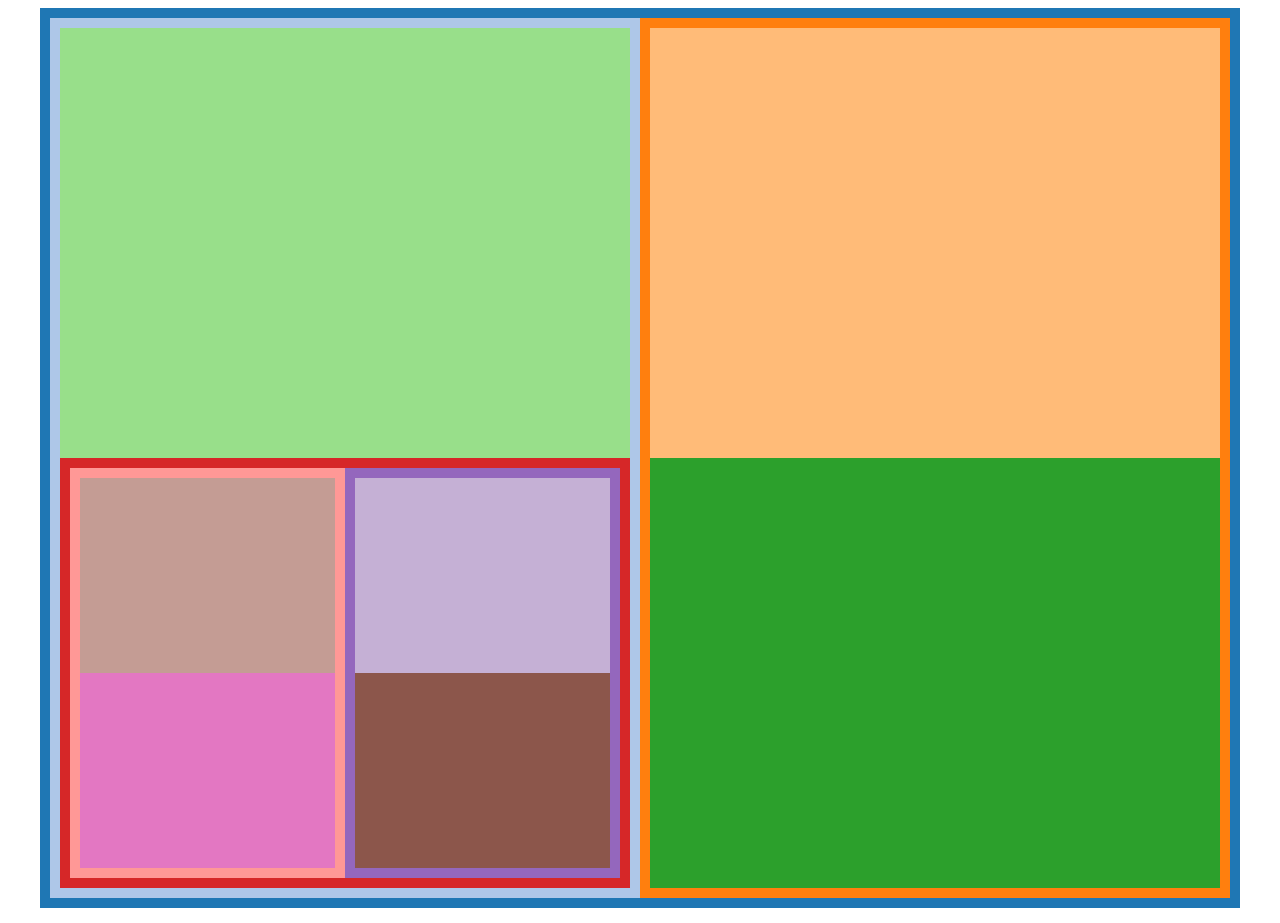
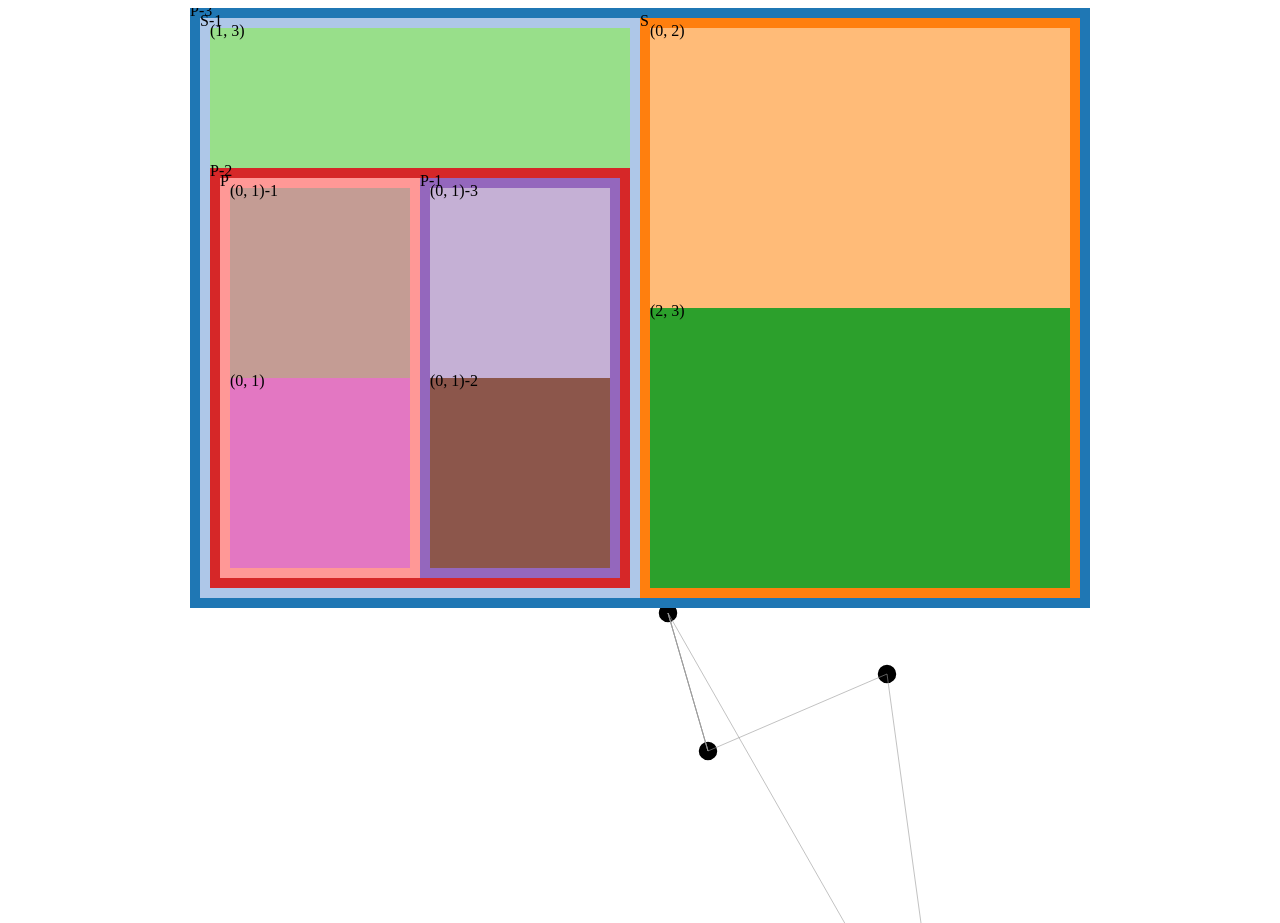
Before and after one commit to leotrs/DAGmaps, a plain HTML site: page dagmaps.html in a window 1280 px wide. Shown: the top 923 px of the page. Drawn offline with nearby package versions, Linux system fonts and the light colour scheme.

Commit message:
brushing and linking

```diff
--- a/dagmaps.html
+++ b/dagmaps.html
@@ -8,19 +8,37 @@
     <meta charset="UTF-8">
     <title>DAGmaps</title>
   </head>
+
+  <style>
+   .links line {
+       stroke: #999;
+       stroke-opacity: 0.6;
+   }
+
+   .nodes circle {
+       stroke: #fff;
+       stroke-width: 1.5px;
+   }
+  </style>
+
   <body>
-    <svg class="chart" style="display: block; margin: auto"></svg>
+    <svg id="dagmap" style="display: block; margin: auto"></svg>
+    <svg id="nodelink" style="display: block; margin: auto"></svg>
     <script type="text/javascript">
 
 
      /*** Basic stuff ***/
 
-     var width = 1200,
-         height = 900;
+     var width = 900,
+         height = 600;
 
-     var svg = d3.select(".chart")
-                 .attr("width", width)
-                 .attr("height", height);
+     var dagmap = d3.select("#dagmap")
+                       .attr("width", width)
+                       .attr("height", height);
+
+     var nodelink = d3.select("#nodelink")
+                      .attr("width", width)
+                      .attr("height", height);
 
      var color = d3.scaleOrdinal(d3.schemeCategory20);
 
@@ -50,32 +68,50 @@
 
      /*** DAGmap ***/
 
-     function layout(rect, sizes, labels) {
+     function layout(tree, rect, sizes, labels) {
          /* Find a partition of rect into rectangles Ri where area(Ri)
             is proportional to sizes[i]. */
          var padding = 10;
          var rects = [];
-         var num_rects = sizes.length;
+         /* var num_rects = sizes.length;*/
+         var num_children = labels.map(
+             lab => getChildren(tree, lab).length + 1);
+         var num_rects = num_children.reduce((a, b) => a + b, 0);
+
+         /* console.log(num_children);
+          * console.log(num_rects);*/
+
+         var rect_size, x, y;
 
          if (rect.height > rect.width) {
-             var rect_size = (rect.height - 2*padding) / num_rects;
-
-             for (var i=0; i < num_rects; i++) {
+             for (var i=0; i < sizes.length; i++) {
+                 rect_size = (rect.height - 2*padding) / num_rects;
+                 y = rect.y + padding;
+                 if (i > 0) {
+                     for (var j=0; j < i; j++) {
+                         y += rect_size * num_children[j];
+                     }
+                 }
                  rects.push({"x": rect.x + padding,
-                             "y": rect.y + padding + rect_size * i,
+                             "y": y,
                              "width": (rect.width - 2*padding),
-                             "height": (rect.height - 2*padding) / num_rects,
+                             "height": rect_size * num_children[i],
                              "label": labels[i]});
              }
          }
          else {
-             var rect_size = (rect.width - 2*padding) / num_rects;
-
-             for (var i=0; i < num_rects; i++) {
-                 rects.push({"y": rect.y + padding,
-                             "x": rect.x + padding + rect_size * i,
+             for (var i=0; i < sizes.length; i++) {
+                 rect_size = (rect.width - 2*padding) / num_rects;
+                 x = rect.x + padding;
+                 if (i > 0) {
+                     for (var j=0; j < i; j++) {
+                         x += rect_size * num_children[j];
+                     }
+                 }
+                 rects.push({"x": x,
+                             "y": rect.y + padding,
+                             "width": rect_size * num_children[i],
                              "height": (rect.height - 2*padding),
-                             "width": (rect.width - 2*padding) / num_rects,
                              "label": labels[i]});
              }
          }
@@ -94,7 +130,7 @@
         source and the sink. */
 
      function processNode(tree, node, rects, sizes) {
-         console.log('processing: ' + node);
+         /* console.log('processing: ' + node);*/
          var children = getChildren(tree, node);
 
          /* 6. If u is an S-node then
@@ -104,7 +140,7 @@
          if (isSNode(node)) {
              /* console.log('S!');*/
 
-             /* Every S-node has exactly children. */
+             /* Every S-node has exactly 2 children. */
              var id1 = tree.nodes[children[0]].id,
                  id2 = tree.nodes[children[1]].id;
 
@@ -122,7 +158,7 @@
                  return tree.nodes[c].id;
              });
 
-             var childrenRects = layout(rects[node], childrenSizes, childrenLabels);
+             var childrenRects = layout(tree, rects[node], childrenSizes, childrenLabels);
 
              for (var i=0; i < children.length; i++) {
                  rects[tree.nodes[children[i]].id] = childrenRects[i];
@@ -147,7 +183,7 @@
                  return tree.nodes[c].id;
              });
 
-             var childrenRects = layout(rects[node], childrenSizes, childrenLabels);
+             var childrenRects = layout(tree, rects[node], childrenSizes, childrenLabels);
 
              for (var i=0; i < children.length; i++) {
                  rects[tree.nodes[children[i]].id] = childrenRects[i];
@@ -159,10 +195,44 @@
 
      d3.json('graph.json', function(error, graph) {
          if (error) throw error;
-         /* console.log(graph);*/
+
+         for (var i=0; i < graph.nodes.length; i++) {
+             graph.nodes[i].x = Math.floor(Math.random() * width);
+             graph.nodes[i].y = Math.floor(Math.random() * height);
+         }
+
+         nodelink.append("g")
+                 .attr("class", "nodes")
+                 .selectAll("circle")
+                 .data(graph.nodes)
+                 .enter().append("circle")
+                 .attr("r", 10)
+                 .attr("cx", function(d) { return d.x })
+                 .attr("cy", function(d) { return d.y });
+
+         nodelink.append("g")
+                 .attr("class", "links")
+                 .selectAll("line")
+                 .data(graph.links)
+                 .enter().append("line")
+                 .attr("id", function(d) {
+                     return "e" + graph.nodes[d.source].id + "-" + graph.nodes[d.target].id; })
+                 .attr("x1", function(d) { return graph.nodes[d.source].x; })
+                 .attr("y1", function(d) { return graph.nodes[d.source].y; })
+                 .attr("x2", function(d) { return graph.nodes[d.target].x; })
+                 .attr("y2", function(d) { return graph.nodes[d.target].y; });
+         /* .on("mouseover", linkMouseOver)
+          * .on("mouseout", linkMouseOut);*/
+
+         /* function linkMouseOver(link) {
+          *     var rect = getrect(link.source, link.target);
+          *     rect.
+          * }*/
 
          d3.json('tree.json', function(error, tree) {
              if (error) throw error;
+
+             t = tree;
 
              /* 3. Assign sizes to nodes of the decomposition tree T. */
              var sizes = {};
@@ -186,7 +256,7 @@
              /* Steps 6, 7, 8 are recursive over all nodes. */
              while (stack.length > 0) {
                  counter += 1;
-                 /* if (counter > 6) {
+                 /* if (counter > 3) {
                   *     break;
                   * }*/
 
@@ -213,19 +283,50 @@
               * rects[dag.sink] = rects[tree.root]*/
 
              /* 10. Draw vertex and/or edge rectangles. */
-             console.log(rects);
+             /* console.log(rects);*/
              var rect_array = Object.keys(rects).map(function (node) {
                  return rects[node]; });
 
-             var svgrects = svg.selectAll("rect")
-                               .data(rect_array)
-                               .enter().append("rect")
-                               .attr("id", function(d) {return d.label; })
-                               .attr("x", function(d) { return d.x; })
-                               .attr("y", function(d) { return d.y; })
-                               .attr("width", function(d) { return d.width; })
-                               .attr("height", function(d) { return d.height; })
-                               .style("fill", function(d) { return color(d.y + d.x); });
+             var groups = dagmap.selectAll("g")
+                                .data(rect_array)
+                                .enter().append("g")
+                                .attr("id", function(d) { return d.label; })
+                                .attr("transform", function(d) {
+                                    return "translate(" + d.x + "," + d.y + ")";
+                                });
+
+             groups.append("rect")
+                   .attr("width", function(d) { return d.width; })
+                   .attr("height", function(d) { return d.height; })
+                   .style("fill", function(d) { return color(d.y + d.x); })
+                   .on("mouseover", rectMouseOver)
+                   .on("mouseout", rectMouseOut);
+
+             groups.append("text")
+                   .attr("dy", "8px")
+                   .text(function(d) { return d.label; });
+
+             function rectMouseOver(rect) {
+                 var id = "#" + getEdge(rect);
+                 var foo = nodelink.select(id)
+                                   .style("stroke-width", "10px");
+             }
+
+             function rectMouseOut(rect) {
+                 var id = "#" + getEdge(rect);
+                 var foo = nodelink.select(id)
+                                   .style("stroke-width", "1.5px");
+             }
+
+             function getEdge(rect) {
+                 var re = /\((\d+),\s*(\d+)\)/;
+                 var match = rect.label.match(re);
+
+                 if (match)
+                     return "e" + match[1] + "-" + match[2];
+                 else
+                     return undefined;
+             }
          });
      });
 
```
